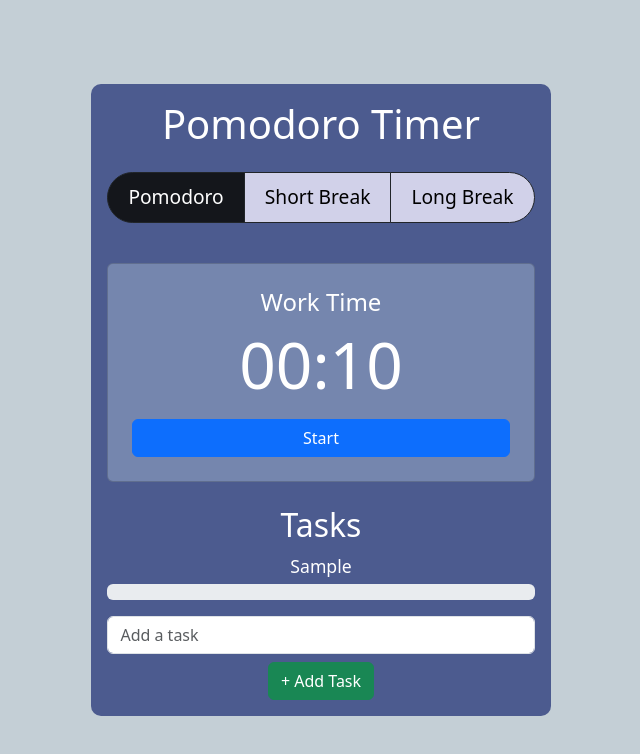
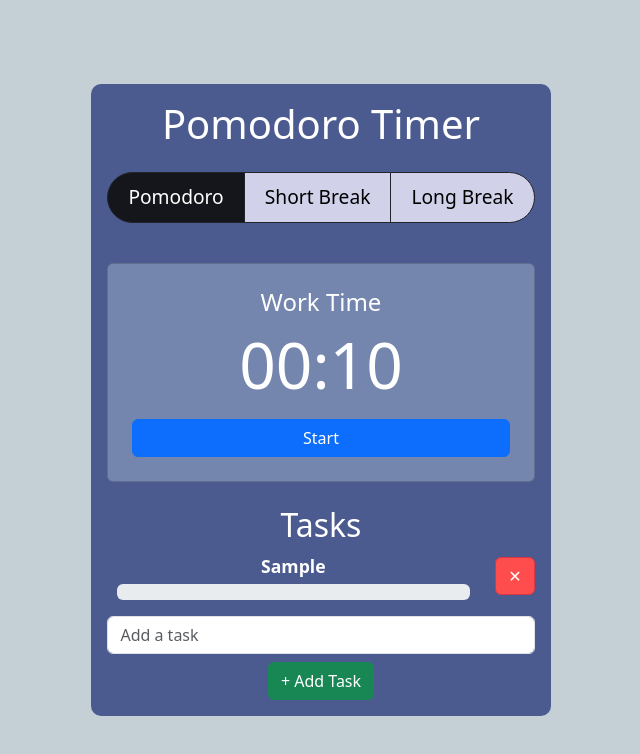
Before and after one commit to pankajyadav8523/pomodoro, a React (Vite) app: page / in a window 1280 px wide. Both pictures are taken after typing "Sample" into the empty fields and a click on the button "+ Add Task". Shown: the top 754 px of the page, without its empty margins (319-959 px from the left). Built offline with nearby package versions, Linux system fonts and the light colour scheme.

Commit message:
adding progress bar of work

```diff
--- a/src/App.jsx
+++ b/src/App.jsx
@@ -5,9 +5,9 @@ import ButtonGroup from "react-bootstrap/ButtonGroup";
 import Button from "react-bootstrap/Button";
 import "./App.css";
 
-const WORK_TIME = 10; // For testing, 10 seconds
-const SHORT_BREAK = 10; // For testing, 10 seconds
-const LONG_BREAK = 10; // For testing, 10 seconds
+const WORK_TIME = 10; // 10 seconds for testing
+const SHORT_BREAK = 3; // 10 seconds for testing
+const LONG_BREAK = 5; // 10 seconds for testing
 
 function App() {
   const [secondsLeft, setSecondsLeft] = useState(WORK_TIME);
@@ -24,6 +24,7 @@ function App() {
           if (prevSeconds === 0) {
             switchSession();
           } else {
+            updateTaskProgress(prevSeconds);
             return prevSeconds - 1;
           }
         });
@@ -34,7 +35,23 @@ function App() {
     return () => clearInterval(interval);
   }, [isRunning, secondsLeft, sessionType]);
 
-  // Session switch logic
+  const updateTaskProgress = (timeLeft) => {
+    if (sessionType === "work" && tasks.length > 0) {
+      const progressIncrement = ((WORK_TIME - timeLeft) / WORK_TIME) * 100;
+      setTasks((prevTasks) =>
+        prevTasks.map((task, index) => ({
+          ...task,
+          progress: progressIncrement,
+        }))
+      );
+    } else if (sessionType !== "work") {
+      // Reset progress during break
+      setTasks((prevTasks) =>
+        prevTasks.map((task) => ({ ...task, progress: 0 }))
+      );
+    }
+  };
+
   const switchSession = () => {
     if (sessionType === "work" && shortBreakTrack) {
       setSessionType("short-break");
@@ -53,12 +70,10 @@ function App() {
     }
   };
 
-  // Pause/resume functionality
   const handlePause = () => {
     setIsRunning(!isRunning);
   };
 
-  // Manual session switch
   const handleManualSwitch = (type) => {
     setSessionType(type);
     if (type === "work") {
@@ -70,9 +85,14 @@ function App() {
     }
   };
 
-  // Adding tasks to the task list
   const addTask = (task) => {
     setTasks((prevTasks) => [...prevTasks, { task, progress: 0 }]);
+  };
+
+  const deleteTask = (taskIndex) => {
+    setTasks((prevTasks) =>
+      prevTasks.filter((_, index) => index !== taskIndex)
+    );
   };
 
   return (
@@ -104,7 +124,7 @@ function App() {
         handlePause={handlePause}
         sessionType={sessionType}
       />
-      <TaskList tasks={tasks} addTask={addTask} />
+      <TaskList tasks={tasks} addTask={addTask} deleteTask={deleteTask} />
     </div>
   );
 }
--- /dev/null
+++ b/src/components/TaskList.css
@@ -0,0 +1,17 @@
+.task-content {
+  display: flex;
+  flex-direction: column;
+  align-items: center;
+  width: 100%;
+}
+
+.task-name {
+  font-size: 1rem;
+  font-weight: bold;
+  text-align: center;
+  margin-bottom: 5px;
+}
+
+.task-progress-bar {
+  width: 95%;
+}
--- a/src/components/TaskList.jsx
+++ b/src/components/TaskList.jsx
@@ -1,10 +1,11 @@
-import React, { useState } from "react";
+import React from "react";
 import Form from "react-bootstrap/Form";
 import Button from "react-bootstrap/Button";
 import ProgressBar from "react-bootstrap/ProgressBar";
+import "./TaskList.css";
 
-function TaskList({ tasks, addTask }) {
-  const [newTask, setNewTask] = useState("");
+function TaskList({ tasks, addTask, deleteTask }) {
+  const [newTask, setNewTask] = React.useState("");
 
   const handleAddTask = () => {
     if (newTask.trim() !== "") {
@@ -13,13 +14,35 @@ function TaskList({ tasks, addTask }) {
     }
   };
 
+  const getProgressVariant = (progress) => {
+    if (progress < 50) return "success"; // Green
+    if (progress < 80) return "warning"; // Orange
+    return "danger"; // Red
+  };
+
   return (
     <div>
       <h2>Tasks</h2>
       {tasks.map((task, index) => (
-        <div key={index} className="mb-3">
-          <span>{task.task}</span>
-          <ProgressBar now={task.progress} />
+        <div
+          key={index}
+          className="task-item d-flex align-items-center justify-content-between mb-3"
+        >
+          <div className="task-content flex-grow-1">
+            <span className="task-name">{task.task}</span>
+            <ProgressBar
+              now={task.progress}
+              className="task-progress-bar"
+              variant={getProgressVariant(task.progress)}
+            />
+          </div>
+          <Button
+            variant="danger"
+            className="delete-task-btn ms-3"
+            onClick={() => deleteTask(index)}
+          >
+            ✕
+          </Button>
         </div>
       ))}
       <Form.Control
```
